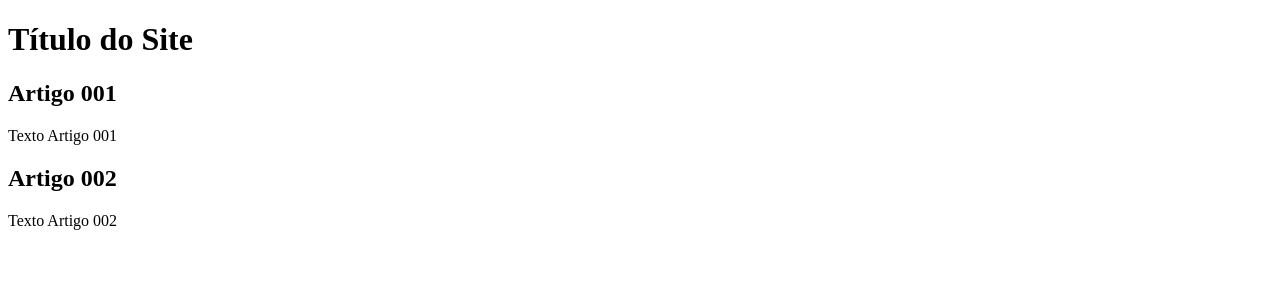
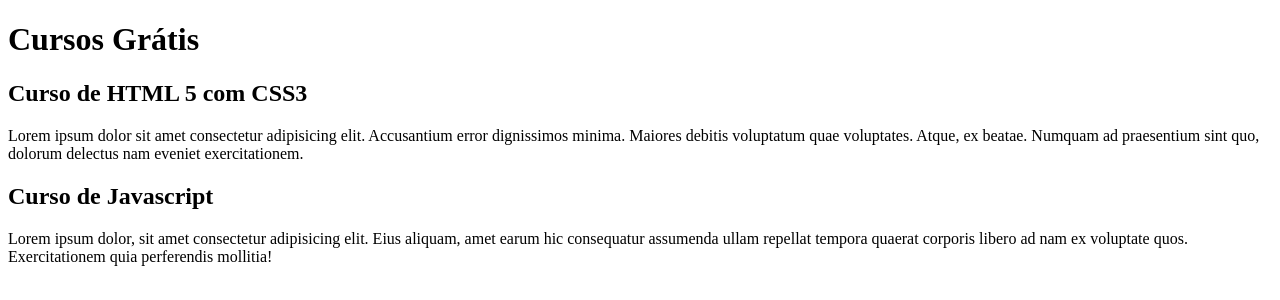
Before and after one commit to rodrigocgruiz/estudo_GitGitHub, a plain HTML site: page index.html in a window 1280 px wide. Drawn offline with Linux system fonts and the light colour scheme.

Commit message:
comecei a escrever conteudo

```diff
--- a/index.html
+++ b/index.html
@@ -8,15 +8,15 @@
 <body>
     <main>
         <header>
-            <h1>Título do Site</h1>
+            <h1>Cursos Grátis</h1>
         </header>
         <article>
-            <h2>Artigo 001</h2>
-            <p>Texto Artigo 001</p>
+            <h2>Curso de HTML 5 com CSS3</h2>
+            <p>Lorem ipsum dolor sit amet consectetur adipisicing elit. Accusantium error dignissimos minima. Maiores debitis voluptatum quae voluptates. Atque, ex beatae. Numquam ad praesentium sint quo, dolorum delectus nam eveniet exercitationem.</p>
         </article>
         <article>
-            <h2>Artigo 002</h2>
-            <p>Texto Artigo 002</p>
+            <h2>Curso de Javascript</h2>
+            <p>Lorem ipsum dolor, sit amet consectetur adipisicing elit. Eius aliquam, amet earum hic consequatur assumenda ullam repellat tempora quaerat corporis libero ad nam ex voluptate quos. Exercitationem quia perferendis mollitia!</p>
         </article>
     </main>
 </body>
```
